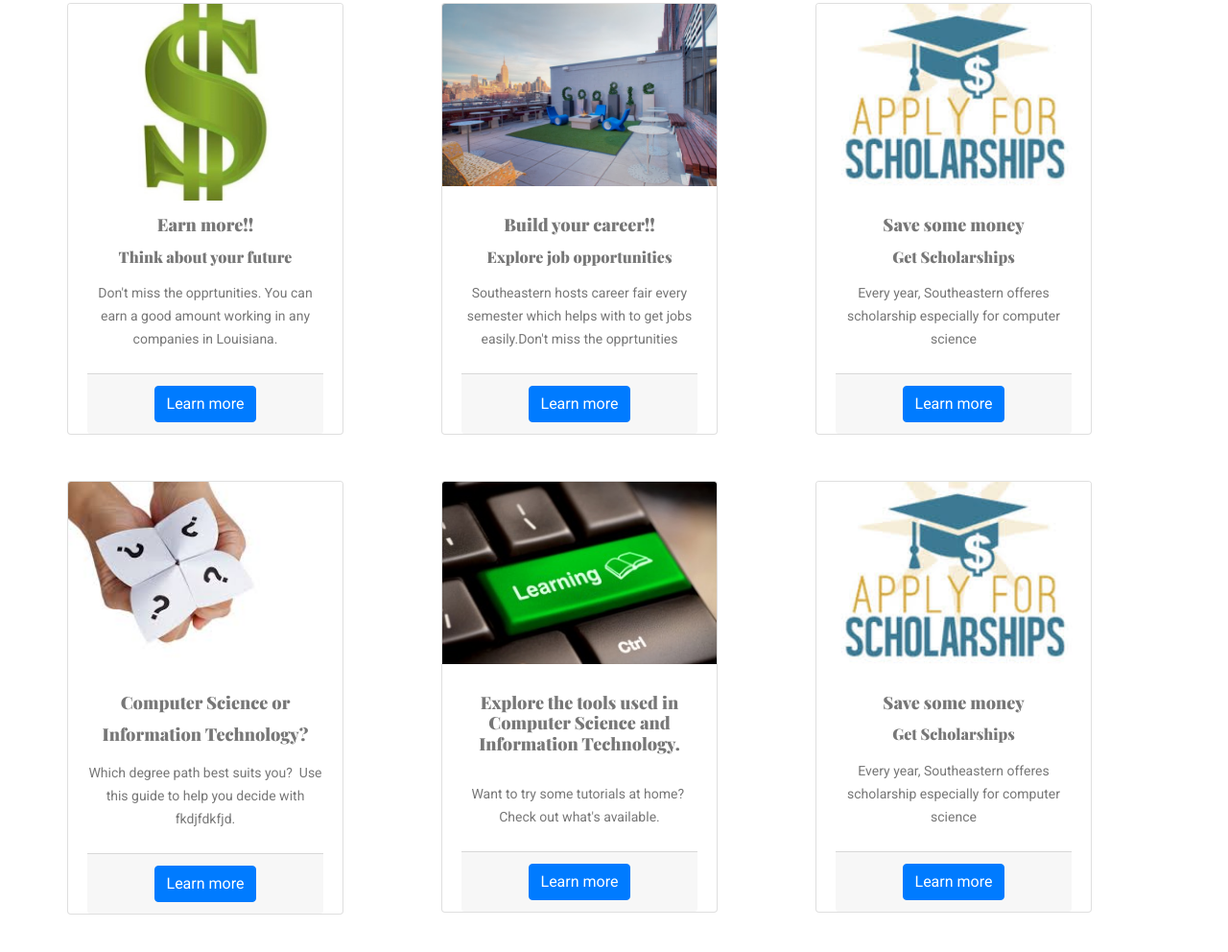
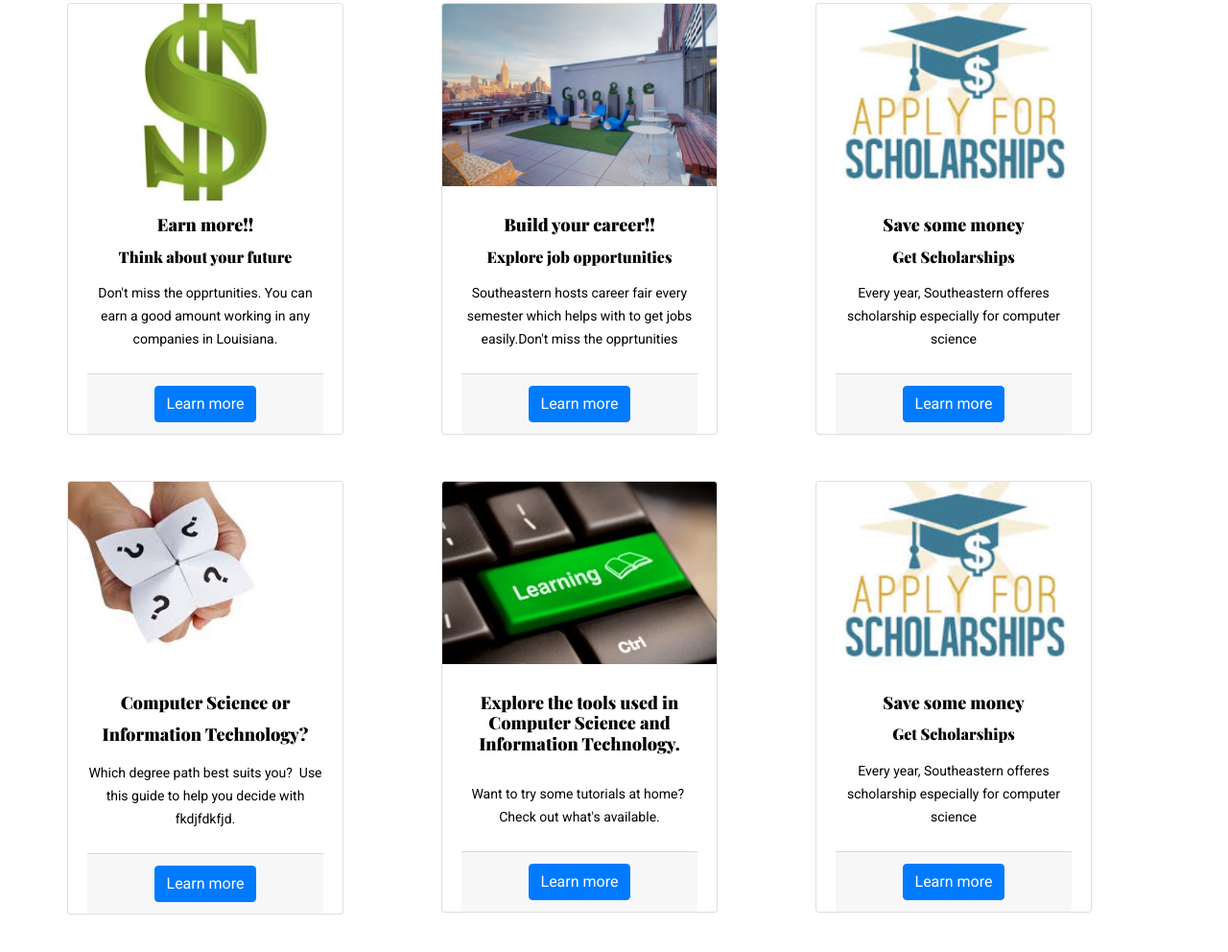
Before and after one commit to TerryParker/CMPS420, a plain HTML site: page index.html in a window 1280 px wide. Shown: the part 1019-2011 px from the top of the page at 96% size. Drawn offline with nearby package versions, Linux system fonts and the light colour scheme.

Commit message:
(Chore) Made fonts black for contrast visibility

```diff
--- a/index.html
+++ b/index.html
@@ -87,11 +87,11 @@
                             <!-- Card content -->
                             <div class="card-body card-body-cascade text-center pb-0">
                                 <!-- Title -->
-                                <h4 class="card-title"><strong>Earn more!!</strong></h4>
+                                <h4 class="card-title" style="color:black"><strong>Earn more!!</strong></h4>
                                 <!-- Subtitle -->
-                                <h5 class="blue-text pb-2"><strong>Think about your future</strong></h5>
+                                <h5 class="blue-text pb-2" style="color:black"><strong>Think about your future</strong></h5>
                                 <!-- Text -->
-                                <p class="card-text"> Don't miss the opprtunities. You can earn a good amount working in any companies in Louisiana. </p>
+                                <p class="card-text" style="color:black"> Don't miss the opprtunities. You can earn a good amount working in any companies in Louisiana. </p>
                                 <!-- Card footer -->
                                 <div class="card-footer text-muted text-center mt-4">
                                     <a href="https://www.careerexplorer.com/careers/computer-programmer/salary/louisiana/" class="btn btn-primary">Learn more</a>
@@ -111,11 +111,11 @@
                             <!-- Card content -->
                             <div class="card-body card-body-cascade text-center pb-0">
                                 <!-- Title -->
-                                <h4 class="card-title"><strong>Build your career!!</strong></h4>
+                                <h4 class="card-title" style="color:black"><strong>Build your career!!</strong></h4>
                                 <!-- Subtitle -->
-                                <h5 class="blue-text pb-2"><strong>Explore job opportunities</strong></h5>
+                                <h5 class="blue-text pb-2" style="color:black"><strong>Explore job opportunities</strong></h5>
                                 <!-- Text -->
-                                <p class="card-text">Southeastern hosts career fair every semester which helps with to get jobs easily.Don't miss the opprtunities </p>
+                                <p class="card-text" style="color:black">Southeastern hosts career fair every semester which helps with to get jobs easily.Don't miss the opprtunities </p>
                                 <!-- Card footer -->
                                 <div class="card-footer text-muted text-center mt-4">
                                     <a href="http://www.southeastern.edu/acad_research/depts/comp_sci/student_success/jobs/index.html" class="btn btn-primary">Learn more</a>
@@ -135,11 +135,11 @@
                             <!-- Card content -->
                             <div class="card-body card-body-cascade text-center pb-0">
                                 <!-- Title -->
-                                <h4 class="card-title"><strong>Save some money</strong></h4>
+                                <h4 class="card-title" style="color:black"><strong>Save some money</strong></h4>
                                 <!-- Subtitle -->
-                                <h5 class="blue-text pb-2"><strong>Get Scholarships</strong></h5>
+                                <h5 class="blue-text pb-2" style="color:black"><strong>Get Scholarships</strong></h5>
                                 <!-- Text -->
-                                <p class="card-text">Every year, Southeastern offeres scholarship especially for computer science </p>
+                                <p class="card-text" style="color:black">Every year, Southeastern offeres scholarship especially for computer science </p>
                                 <!-- Card footer -->
                                 <div class="card-footer text-muted text-center mt-4">
                                     <a href="http://www.southeastern.edu/acad_research/depts/comp_sci/student_success/scholarships/index.html" class="btn btn-primary">Learn more</a>
@@ -163,11 +163,11 @@
                             <!-- Card content -->
                             <div class="card-body card-body-cascade text-center pb-0">
                                 <!-- Title -->
-                                <h4 class="card-title"><strong>Computer Science or</strong></h4>
+                                <h4 class="card-title" style="color:black"><strong>Computer Science or</strong></h4>
                                 <!-- Subtitle -->
-                                <h4 class="blue-text pb-2"><strong>Information Technology?</strong></h4>
+                                <h4 class="blue-text pb-2" style="color:black"><strong>Information Technology?</strong></h4>
                                 <!-- Text -->
-                                <p class="card-text">Which degree path best suits you?&nbsp; Use this guide to help you decide with fkdjfdkfjd.</p>
+                                <p class="card-text" style="color:black">Which degree path best suits you?&nbsp; Use this guide to help you decide with fkdjfdkfjd.</p>
                                 <p class="card-text"></p>
                                 <!-- Card footer -->
                                 <div class="card-footer text-muted text-center mt-4">
@@ -188,11 +188,11 @@
                             <!-- Card content -->
                             <div class="card-body card-body-cascade text-center pb-0">
                                 <!-- Title -->
-                                <h4 class="card-title"><strong>Explore the tools used in Computer Science and Information Technology.</strong></h4>
+                                <h4 class="card-title" style="color:black"><strong>Explore the tools used in Computer Science and Information Technology.</strong></h4>
                                 <!-- Subtitle -->
                                 <h5 class="blue-text pb-2"><strong></strong></h5>
                                 <!-- Text -->
-                                <p class="card-text">Want to try some tutorials at home?&nbsp; Check out what's available.</p>
+                                <p class="card-text" style="color:black">Want to try some tutorials at home?&nbsp; Check out what's available.</p>
                                 <!-- Card footer -->
                                 <div class="card-footer text-muted text-center mt-4">
                                     <a class="btn btn-primary" href="https://www.w3schools.com/">Learn more</a>
@@ -212,11 +212,11 @@
                             <!-- Card content -->
                             <div class="card-body card-body-cascade text-center pb-0">
                                 <!-- Title -->
-                                <h4 class="card-title"><strong>Save some money</strong></h4>
+                                <h4 class="card-title" style="color:black"><strong>Save some money</strong></h4>
                                 <!-- Subtitle -->
-                                <h5 class="blue-text pb-2"><strong>Get Scholarships</strong></h5>
+                                <h5 class="blue-text pb-2" style="color:black"><strong>Get Scholarships</strong></h5>
                                 <!-- Text -->
-                                <p class="card-text">Every year, Southeastern offeres scholarship especially for computer science </p>
+                                <p class="card-text" style="color:black">Every year, Southeastern offeres scholarship especially for computer science </p>
                                 <!-- Card footer -->
                                 <div class="card-footer text-muted text-center mt-4">
                                     <a href="http://www.southeastern.edu/acad_research/depts/comp_sci/student_success/scholarships/index.html" class="btn btn-primary">Learn more</a>
```
